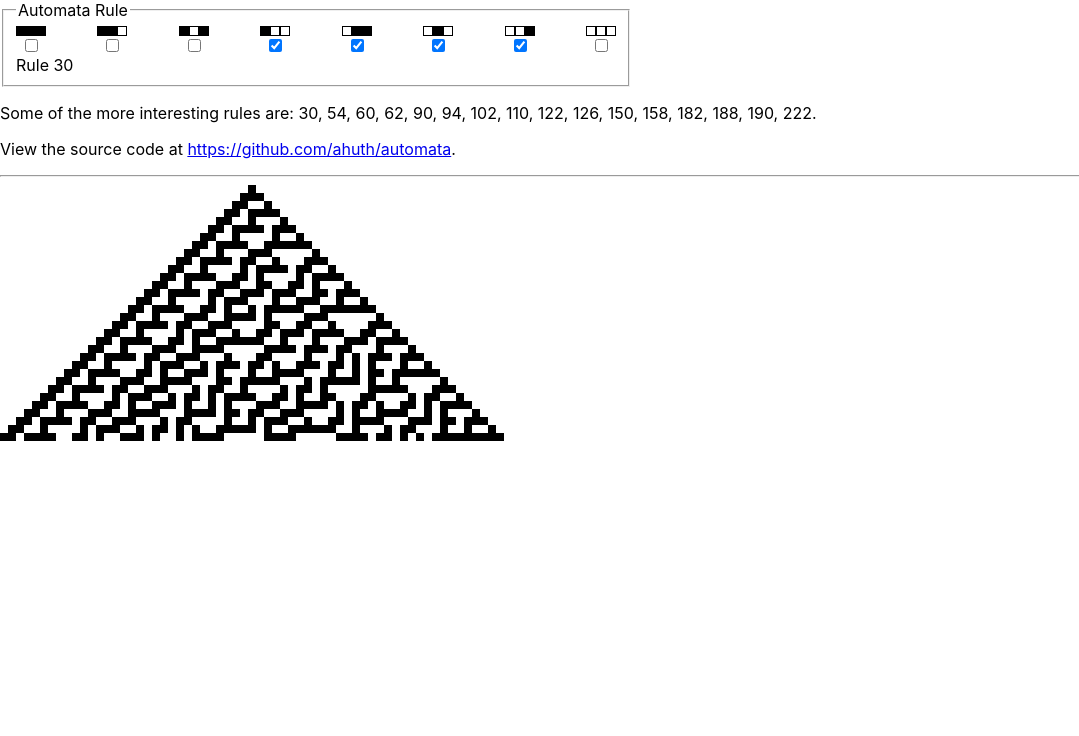
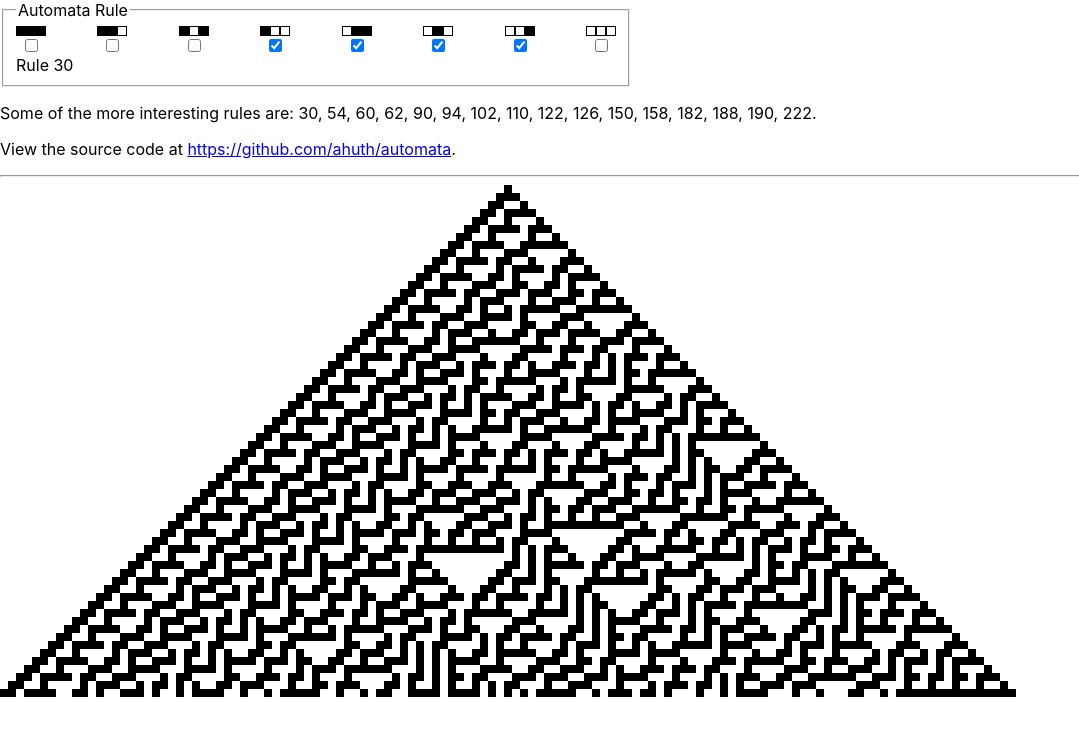
Before and after one commit to ahuth/automata, a React (Create React App) app: page / in a window 1280 px wide. Shown: the top 736 px of the page, without its empty margins (0-1079 px from the left). Built offline with nearby package versions, Linux system fonts and the light colour scheme.

Commit message:
Double the size

```diff
--- a/src/components/App.tsx
+++ b/src/components/App.tsx
@@ -3,7 +3,7 @@ import Grid from './Grid';
 import RuleSelector from './RuleSelector';
 import * as Automata from '../automata';
 
-const initialAutomata = Automata.create(31, 63);
+const initialAutomata = Automata.create(63, 127);
 
 export default function App() {
   const [automata, setAutomata] = useState(initialAutomata);
```
